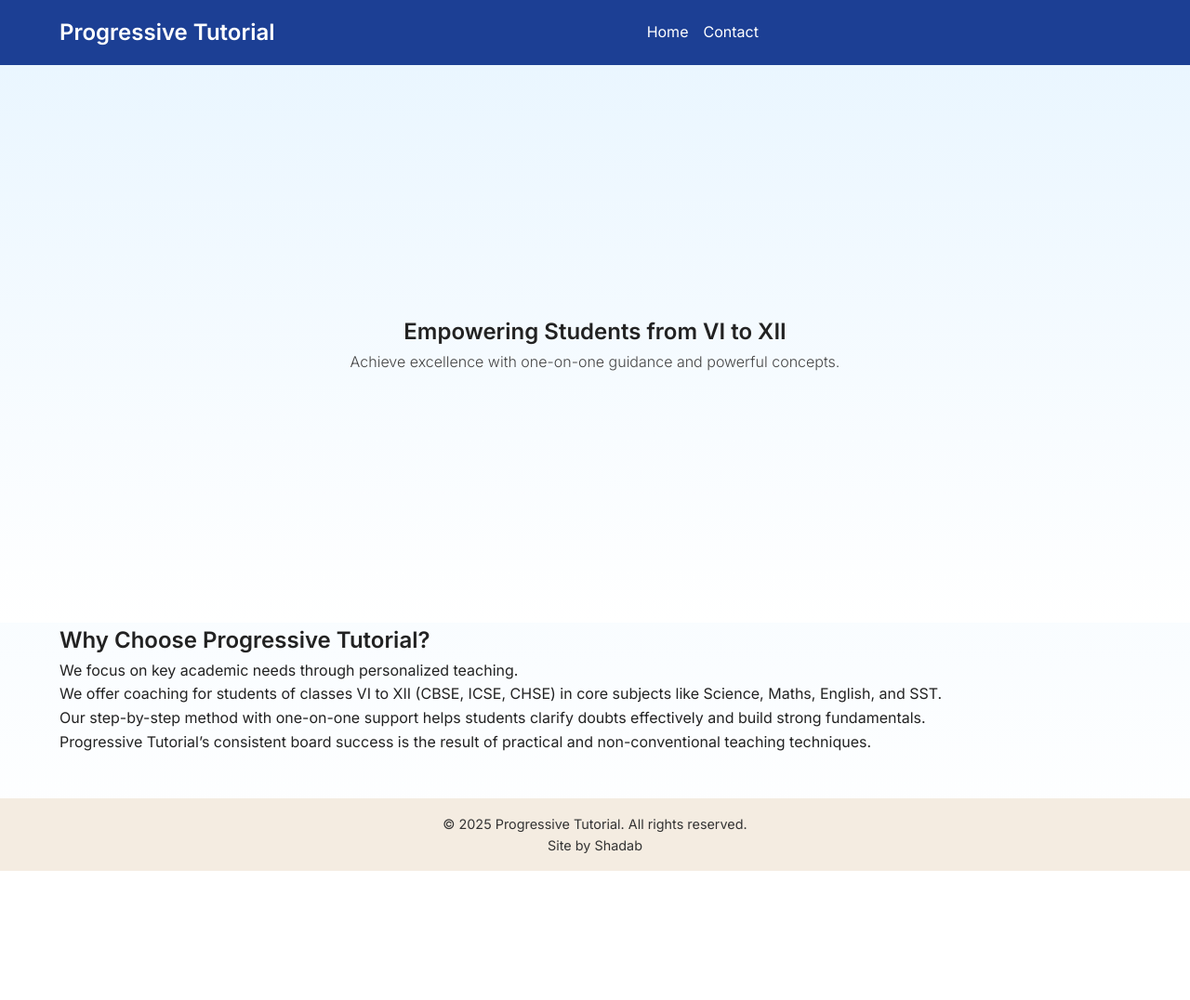
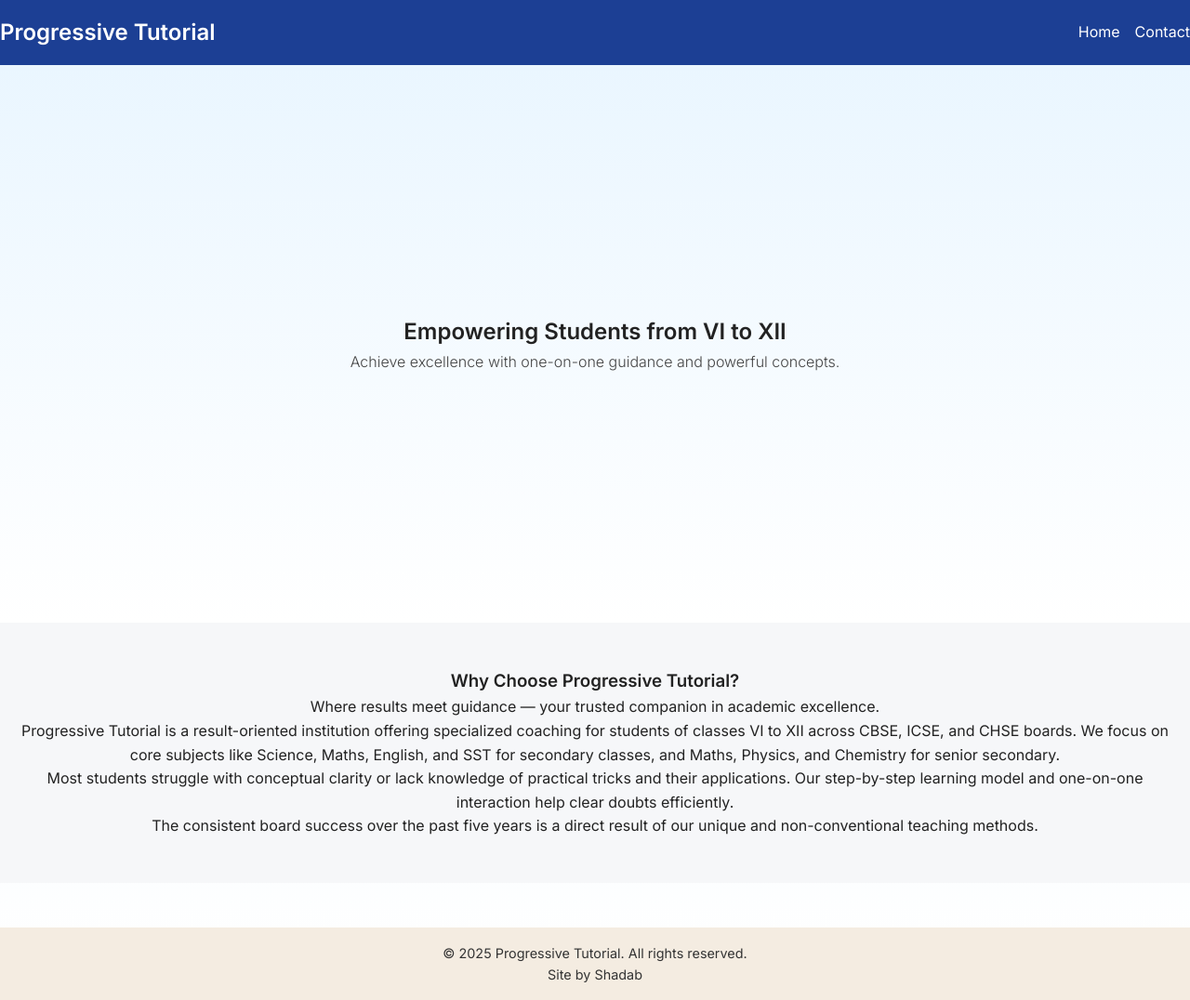
Before and after one commit to progressivetutorial/old-site, a plain HTML site: page index.html in a window 1280 px wide. Shown: the whole page at 93% size. Before the commit the page ends 937 px from the top, so only its background shows below. Drawn offline with Linux system fonts and the light colour scheme.

Commit message:
Update index.html

```diff
--- a/index.html
+++ b/index.html
@@ -4,57 +4,48 @@
   <meta charset="UTF-8" />
   <meta name="viewport" content="width=device-width, initial-scale=1.0" />
   <title>Progressive Tutorial</title>
-
   <link rel="stylesheet" href="style.css" />
-  <script defer src="script.js"></script>
-  <link href="https://fonts.googleapis.com/css2?family=Inter:wght@300;400;600&display=swap" rel="stylesheet">
+  <link href="https://fonts.googleapis.com/css2?family=Inter:wght@300;400;600&display=swap" rel="stylesheet" />
 </head>
 <body>
   <!-- Navbar -->
   <nav class="navbar">
-    <div class="nav-container container">
+    <div class="nav-container">
       <h1 class="logo">Progressive Tutorial</h1>
       <ul class="nav-links">
         <li><a href="#">Home</a></li>
-        <li><a href="#contact">Contact</a></li>
+        <li><a href="#">Contact</a></li>
       </ul>
-      <div class="hamburger">
-        <span></span>
-        <span></span>
-        <span></span>
-      </div>
     </div>
   </nav>
 
   <!-- Hero Section -->
-  <section class="hero">
-    <div class="container">
+  <header class="hero">
+    <div class="hero-content">
       <h2>Empowering Students from VI to XII</h2>
       <p>Achieve excellence with one-on-one guidance and powerful concepts.</p>
     </div>
-  </section>
+  </header>
 
   <!-- Why Choose Section -->
-  <section class="expect">
-    <div class="container">
-      <h2>Why Choose Progressive Tutorial?</h2>
-      <p class="intro">We focus on key academic needs through personalized teaching.</p>
-      <div class="box-wrapper">
-        <div class="info-box">
-          <p>We offer coaching for students of classes VI to XII (CBSE, ICSE, CHSE) in core subjects like Science, Maths, English, and SST.</p>
-        </div>
-        <div class="info-box">
-          <p>Our step-by-step method with one-on-one support helps students clarify doubts effectively and build strong fundamentals.</p>
-        </div>
-        <div class="info-box">
-          <p>Progressive Tutorial’s consistent board success is the result of practical and non-conventional teaching techniques.</p>
-        </div>
-      </div>
+  <section class="why-choose">
+    <div class="why-box">
+      <h3>Why Choose Progressive Tutorial?</h3>
+      <p class="subtitle">Where results meet guidance — your trusted companion in academic excellence.</p>
+      <p>
+        Progressive Tutorial is a result-oriented institution offering specialized coaching for students of classes VI to XII across CBSE, ICSE, and CHSE boards. We focus on core subjects like Science, Maths, English, and SST for secondary classes, and Maths, Physics, and Chemistry for senior secondary.
+      </p>
+      <p>
+        Most students struggle with conceptual clarity or lack knowledge of practical tricks and their applications. Our step-by-step learning model and one-on-one interaction help clear doubts efficiently.
+      </p>
+      <p>
+        The consistent board success over the past five years is a direct result of our unique and non-conventional teaching methods.
+      </p>
     </div>
   </section>
 
   <!-- Footer -->
-  <footer class="footer" id="contact">
+  <footer>
     <p>&copy; 2025 Progressive Tutorial. All rights reserved.</p>
     <p>Site by Shadab</p>
   </footer>
```
